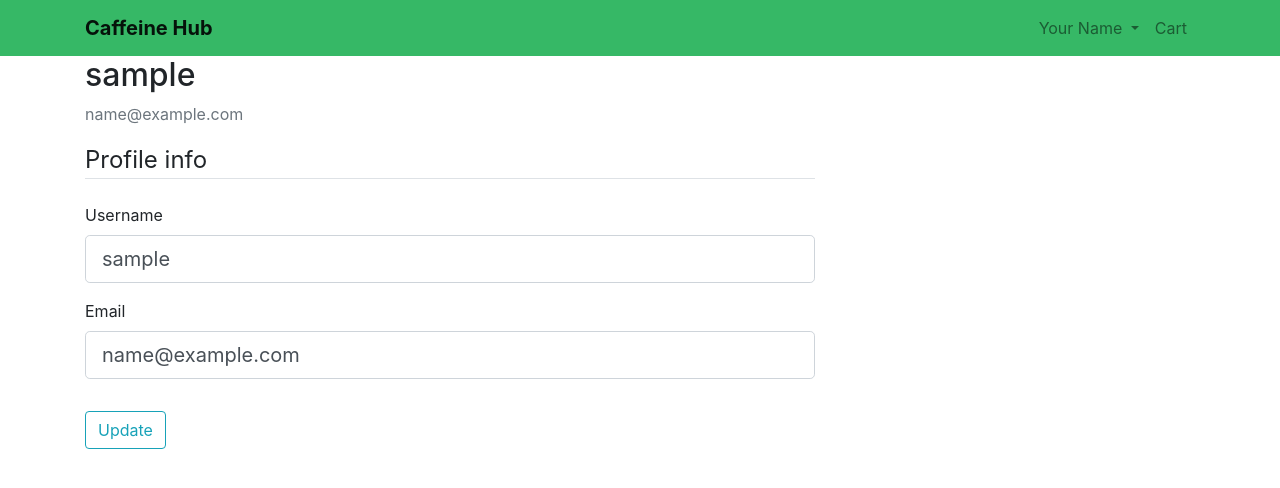
After one commit to ShashiKiran07/restaurant-app, a Flask app: page /profile in a window 1280 px wide. The commit adds this page. Shown: the top 488 px of the page. Run offline with Flask 2, Linux system fonts and the light colour scheme; the visitor is signed in with stand-in values (Sample User, id 1); data comes from the database, SQL or seed files in the repository; both versions use the stored data as it was after the commit; some libraries are stand-ins or nearby versions.

```diff
--- a/application/models.py
+++ b/application/models.py
@@ -1,6 +1,8 @@
-from flask_login import UserMixin
+from flask_login import UserMixin, current_user
 from application import db, login_manager
+from flask_admin.contrib.sqla import ModelView
 import os
+
 
 @login_manager.user_loader
 def load_user(user_id):
@@ -35,3 +37,10 @@ class Order(db.Model):
 
     def __repr__(self):
         return f"Order('{self.user_id}', '{self.dish_id}', '{self.quantity}')"
+
+class MyModelView(ModelView):
+    def is_accessible(self):
+        if current_user.email == os.getenv('ADMIN_USER1'):
+            return current_user.is_authenticated
+        else:
+            return False
--- a/application/templates/base.html
+++ b/application/templates/base.html
@@ -23,19 +23,24 @@
                 </button>
                 <div class="collapse navbar-collapse" id="navbarToggle">
                     <div class="navbar-nav ml-auto">
+                        {% if current_user.is_authenticated %}
                         <div class="nav-item dropdown">
                             <a class="nav-link dropdown-toggle" href="#" id="navbarDropdown" role="button"
                                 data-toggle="dropdown" aria-haspopup="true" aria-expanded="false">
                                 Your Name
                             </a>
                             <div class="dropdown-menu" aria-labelledby="navbarDropdown">
-                                <a class="dropdown-item" href="#">Your Profile</a>
+                                <a class="dropdown-item" href="{{ url_for('users.profile') }}">Your Profile</a>
                                 <a class="dropdown-item" href="#">Your Orders</a>
                                 <div class="dropdown-divider"></div>
                                 <a class="dropdown-item" href="{{ url_for('users.logout') }}">Logout</a>
                             </div>
                         </div>
                         <a class="nav-item nav-link" href="#">Cart</a>
+                        {% else %}
+                        <a class="nav-item nav-link" href="{{ url_for('users.login') }}">Login</a>
+                        <a class="nav-item nav-link" href="{{ url_for('users.register') }}">Register</a>
+                        {% endif %}
                     </div>
                 </div>
             </div>
--- /dev/null
+++ b/application/templates/profile.html
@@ -0,0 +1,51 @@
+{% extends 'base.html' %}
+{% block head %}
+<title>{{ current_user.username }}'s Profile</title>
+{% endblock %}
+{% block body %}
+<div class="content-section">
+    <div class="media">
+        <div class="media-body">
+            <h2 class="account-heading">{{ current_user.username}}</h2>
+            <p class="text-secondary">{{ current_user.email}}</p>
+        </div>
+    </div>
+    <form method="POST" action="" , enctype="multipart/form-data">
+        {{ form.hidden_tag() }}
+        <fieldset class="form-group">
+            <legend class="border-bottom mb-4">Profile info</legend>
+            <div class="form-group">
+                {{ form.username.label(class="form-control-label") }}
+
+                {% if form.username.errors %}
+                {{ form.username(class="form-control form-control-lg is-invalid") }}
+                <div class="invalid-feedback">
+                    {% for error in form.username.errors %}
+                    <span>{{ error }}</span>
+                    {% endfor %}
+                </div>
+                {% else %}
+                {{ form.username(class="form-control form-control-lg") }}
+                {% endif %}
+
+            </div>
+            <div class="form-group">
+                {{ form.email.label(class="form-control-label") }}
+                {% if form.email.errors %}
+                {{ form.email(class="form-control form-control-lg is-invalid") }}
+                <div class="invalid-feedback">
+                    {% for error in form.email.errors %}
+                    <span>{{ error }}</span>
+                    {% endfor %}
+                </div>
+                {% else %}
+                {{ form.email(class="form-control form-control-lg") }}
+                {% endif %}
+            </div>
+        </fieldset>
+        <div class="form-group">
+            {{ form.submit(class="btn btn-outline-info") }}
+        </div>
+    </form>
+</div>
+{% endblock %}
--- a/application/users/forms.py
+++ b/application/users/forms.py
@@ -30,10 +30,11 @@ class LoginForm(FlaskForm):
     remember = BooleanField('Remember me')
     submit = SubmitField('Login')
 
-class UpdateAccountForm(FlaskForm):
+
+
+class UpdateProfileForm(FlaskForm):
     username = StringField('Username', validators=[DataRequired(), Length(min=2, max=20)])
     email = StringField('Email', validators = [DataRequired(), Email()])
-    picture = FileField('Update Profile Picture', validators = [FileAllowed(['jpg', 'png'])])
     submit = SubmitField('Update')
 
     def validate_username(self, username):
--- a/application/users/routes.py
+++ b/application/users/routes.py
@@ -1,5 +1,5 @@
-from flask import Blueprint, render_template, redirect, flash, request
-from application.users.forms import LoginForm, RegistrationForm, UpdateAccountForm
+from flask import Blueprint, render_template, redirect, flash, request, url_for
+from application.users.forms import LoginForm, RegistrationForm, UpdateProfileForm
 from application import db, bcrypt
 from application.models import User, Dish, Order
 from flask_login import login_user, logout_user, current_user, login_required
@@ -32,7 +32,7 @@ def login():
         if user and bcrypt.check_password_hash(user.password, form.password.data):
             login_user(user, remember=form.remember.data)
             next_page = request.args.get('next')
-            return redirect(next_page) if next_page else redirect('/homepage')
+            return redirect(next_page) if next_page else redirect('/')
         else:
             flash('Failed to log in. Please check email and password', 'danger')
     return render_template('login.html', title = 'Login', form=form)
@@ -41,3 +41,17 @@ def login():
 def logout():
     logout_user()
     return redirect('/')
+
+@users.route('/profile')
+def profile():
+    form = UpdateProfileForm()
+    if form.validate_on_submit():
+        current_user.username = form.username.data
+        current_user.email = form.email.data
+        db.session.commit()
+        flash('Your profile has been updated', 'success')
+        return redirect(url_for('users.profile'))
+    elif request.method == 'GET':
+        form.username.data = current_user.username
+        form.email.data = current_user.email
+    return render_template('profile.html', title='Profile', form=form)
```
Also changed, not shown: application/__init__.py (+17 -0 lines), application/errors/handlers.py (added, +15 -0 lines), application/templates/errors/403.html (added, +7 -0 lines), application/templates/errors/404.html (added, +7 -0 lines), application/templates/errors/500.html (added, +7 -0 lines), application/templates/home.html (+3 -5 lines), application/errors/__init__.py (added), application/restaurant.db, 2 other files.
